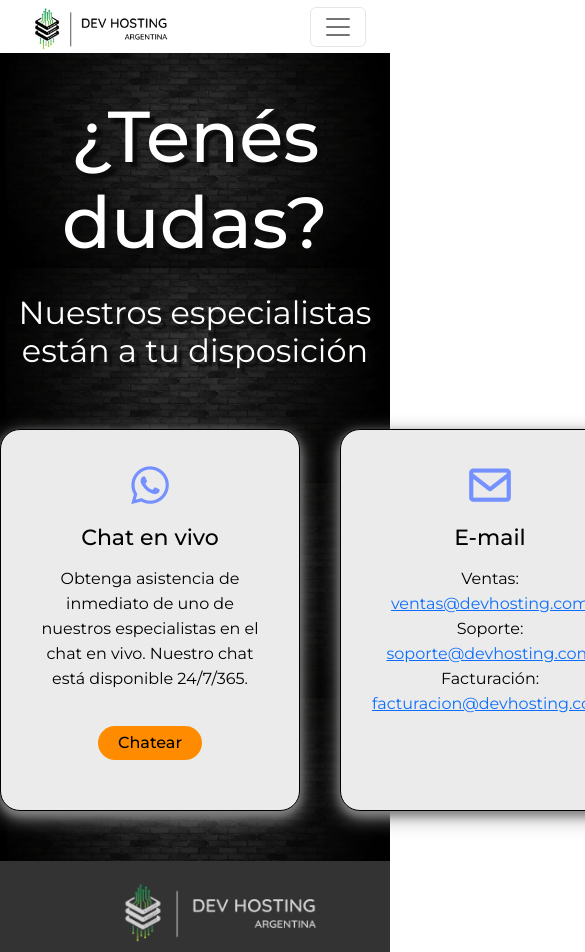
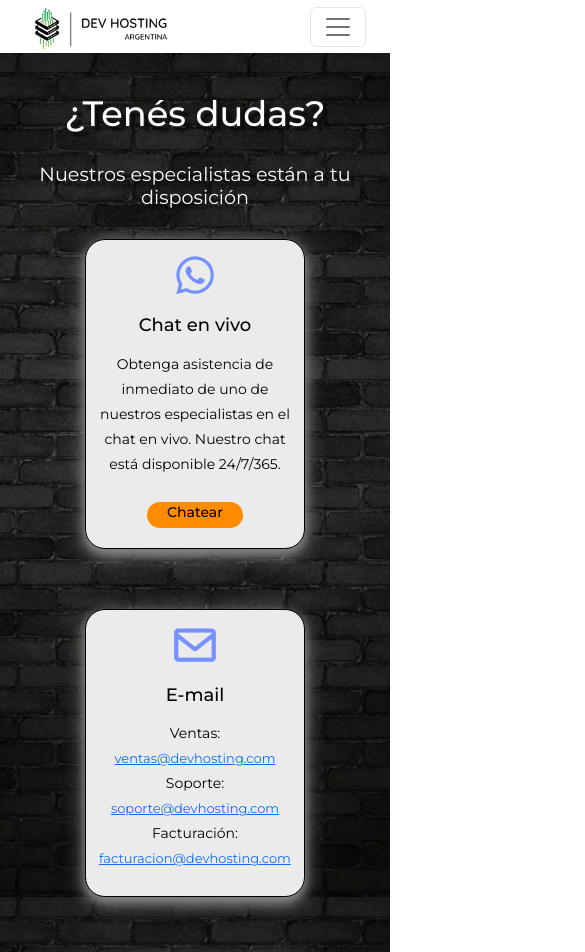
Before and after one commit to gonzalogilparicio/dev-hosting, a plain HTML site: page Hosting + Gil Paricio/pages/contacto.html in a window 390 px wide. Shown: the top 952 px of the page, 585 px wide, since content can reach past the window. Drawn offline with nearby package versions, Linux system fonts and the light colour scheme.

Commit message:
responsive pestana contacto

```diff
--- a/Hosting + Gil Paricio/css/styles.css
+++ b/Hosting + Gil Paricio/css/styles.css
@@ -648,6 +648,22 @@ footer {
   }
 
 
+  /* ----------------------------- contacto ----------------------------- */
+
+
+
+  .main__section__contact {
+    display: flex;
+    flex-direction: column;
+  }
+
+  .main__section__contact__cards {
+    grid-template-columns: repeat(2, 1fr);
+    padding-inline: 30px;
+  }
+
+
+
   /* ----------------------------- proximamente ----------------------------- */
 
 
@@ -796,6 +812,22 @@ footer {
 @media (max-width: 803px) {
 
 
+  /* ----------------------------- contacto ----------------------------- */
+
+  .main__section__contact {
+    background-size: cover;
+    background-position: center center;
+    background-repeat: no-repeat;
+    background-attachment: fixed;
+  }
+
+
+  .main__section__contact__cards {
+    grid-template-columns: 1fr;
+    padding-inline: 30px;
+  }
+
+
 
   /* ----------------------------- proximamente ----------------------------- */
 
@@ -928,6 +960,56 @@ footer {
   }
 
 
+  /* ----------------------------- contacto ----------------------------- */
+
+  .main__section__contact {
+    background-image: url(../assets/images/backgroundcontacto.jpg) center center cover no-repeat fixed;
+  }
+
+  .main__section__contact__text {
+    text-align: center;
+    color: white;
+    text-shadow: 5px 5px 2px #0b0b0b;
+  }
+
+  .main__section__contact__text h1 {
+    font-size: 2.2rem;
+    padding: 40px 0 20px 0;
+  }
+
+  .main__section__contact__text h3 {
+    font-size: 1.2rem;
+    font-weight: 400;
+    padding-inline: 10px;
+    margin-bottom: 30px;
+  }
+
+  .main__section__contact__card {
+    padding: 10px;
+    margin: 0;
+    margin-bottom: 20px;
+    max-width: 220px;
+  }
+
+  .main__section__contact__card a {
+    font-size: 13px;
+  }
+
+  .main__section__contact__cards h3 {
+    font-size: 18px;
+  }
+
+  .main__section__contact__cards p {
+    font-size: 14px;
+  }
+
+  .main__section__contact__card button {
+    margin: 10px 0;
+    padding: 0px 20px 5px 20px;
+    font-size: 14px;
+  }
+
+
   /* ----------------------------- proximamente ----------------------------- */
 
 
```
